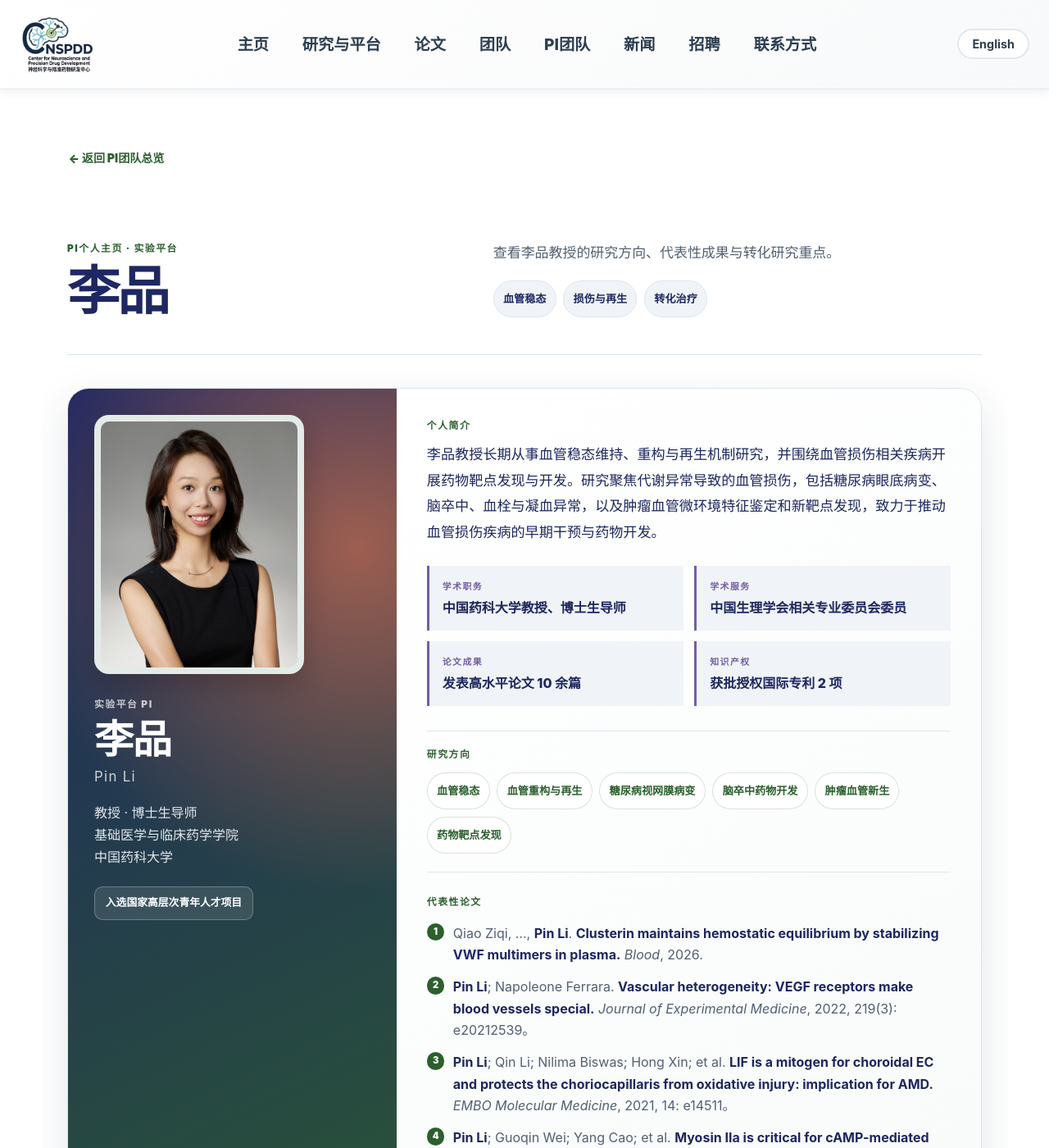
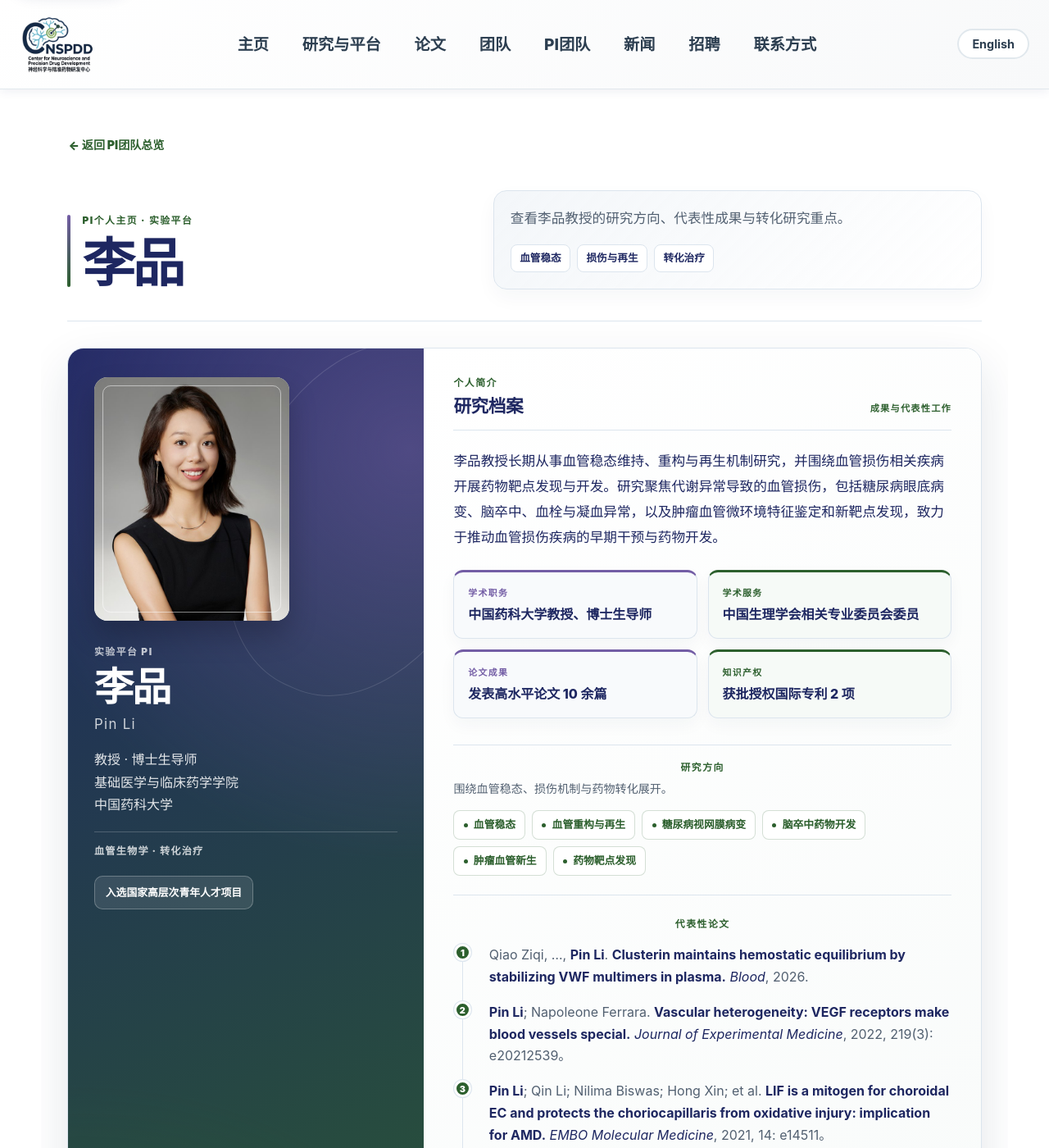
Before and after one commit to CNSPDD-CPU/CNSPDD-CPU, a Jekyll site: the page built from cn/pi/pin-li.md, in a window 1280 px wide and 1400 px high. Shown: the whole window at 82% size. Built offline with Jekyll 4.4.1, drawn with Linux system fonts in a browser that asks for light colours; part of the change alters nothing that is shown.

Commit message:
Polish PI detail page layout and hierarchy

```diff
--- a/cn/pi/pin-li.md
+++ b/cn/pi/pin-li.md
@@ -10,6 +10,7 @@ permalink: /cn/pi/pin-li/
     --pi-primary: #2C5F2D;
     --pi-accent: #735DA5;
     --pi-mist: #f0f4f8;
+    --pi-paper: #fbfcfd;
     --pi-line: #dce5ee;
     --pi-muted: #526071;
     max-width: 1180px;
@@ -19,6 +20,11 @@ permalink: /cn/pi/pin-li/
     overflow-x: clip;
 }
 
+.pi-page *,
+.pi-page *::before,
+.pi-page *::after {
+    box-sizing: border-box;
+}
 
 .pi-skip-link {
     position: fixed;
@@ -38,7 +44,8 @@ permalink: /cn/pi/pin-li/
     transition: transform .2s ease;
 }
 
-.pi-skip-link::after {
+.pi-skip-link::after,
+.pi-back-link::after {
     display: none;
 }
 
@@ -52,13 +59,54 @@ permalink: /cn/pi/pin-li/
     scroll-margin-top: 7rem;
 }
 
+.pi-back-link {
+    display: inline-flex;
+    align-items: center;
+    gap: .5rem;
+    margin-top: .9rem;
+    min-height: 44px;
+    padding: .55rem .1rem;
+    color: var(--pi-primary);
+    touch-action: manipulation;
+    transition: color .2s ease, transform .2s ease;
+    font-size: .88rem;
+    font-weight: 900;
+}
+
+.pi-back-link:hover {
+    color: var(--pi-ink);
+    transform: translateX(-3px);
+}
+
+.pi-page a:focus-visible {
+    outline: 3px solid var(--pi-accent);
+    outline-offset: 4px;
+    border-radius: 8px;
+}
+
 .pi-hero {
     display: grid;
     grid-template-columns: minmax(0, .9fr) minmax(320px, 1.1fr);
     gap: 2rem;
     align-items: end;
-    padding: 4.3rem 0 2.8rem;
+    padding: 2.05rem 0 2.35rem;
     border-bottom: 1px solid var(--pi-line);
+}
+
+.pi-hero-heading {
+    position: relative;
+    padding-left: 1.15rem;
+}
+
+.pi-hero-heading::before {
+    position: absolute;
+    top: .2rem;
+    bottom: .2rem;
+    left: 0;
+    width: 4px;
+    border-radius: 4px;
+    background: linear-gradient(180deg, var(--pi-accent), var(--pi-primary));
+    content: "";
 }
 
 .pi-eyebrow,
@@ -86,78 +134,112 @@ permalink: /cn/pi/pin-li/
     -webkit-text-fill-color: currentColor;
 }
 
+.pi-hero-summary {
+    max-width: 600px;
+    padding: 1.15rem 1.25rem 1.25rem;
+    border: 1px solid var(--pi-line);
+    border-radius: 16px;
+    background: linear-gradient(135deg, rgba(240,244,248,.78), rgba(255,255,255,.9));
+    box-shadow: 0 10px 24px rgba(24,48,71,.04);
+}
+
 .pi-hero-copy {
     margin: 0;
     color: var(--pi-muted);
-    font-size: 1.06rem;
+    font-size: 1.04rem;
     line-height: 1.8;
 }
 
 .pi-signal {
     display: flex;
     flex-wrap: wrap;
-    gap: .55rem;
-    margin-top: 1.15rem;
+    gap: .5rem;
+    margin-top: 1rem;
 }
 
-.pi-signal span,
-.pi-tag {
+.pi-signal span {
     display: inline-flex;
     align-items: center;
     min-height: 2rem;
-    padding: .35rem .7rem;
+    padding: .35rem .65rem;
     border: 1px solid var(--pi-line);
-    border-radius: 999px;
+    border-radius: 8px;
     color: var(--pi-ink);
-    background: var(--pi-mist);
-    font-size: .82rem;
+    background: #fff;
+    font-size: .79rem;
     font-weight: 800;
 }
 
 .pi-feature {
     display: grid;
-    grid-template-columns: minmax(230px, .72fr) minmax(0, 1.28fr);
-    margin-top: 2.5rem;
+    grid-template-columns: minmax(280px, .78fr) minmax(0, 1.22fr);
+    margin-top: 2rem;
     overflow: hidden;
     border: 1px solid var(--pi-line);
-    border-radius: 26px;
+    border-radius: 20px;
     background: #fff;
-    box-shadow: 0 18px 50px rgba(24, 48, 71, .12);
+    box-shadow: 0 22px 56px rgba(24,48,71,.12);
 }
 
 .pi-person {
     position: relative;
+    isolation: isolate;
     overflow: hidden;
-    padding: 2rem;
+    padding: 2.2rem 2rem 2.15rem;
     color: #fff;
     background:
-        radial-gradient(circle at 88% 14%, rgba(199, 109, 78, .75) 0, rgba(199, 109, 78, 0) 34%),
+        radial-gradient(circle at 96% 8%, rgba(115,93,165,.56) 0, rgba(115,93,165,0) 34%),
+        radial-gradient(circle at 4% 96%, rgba(44,95,45,.58) 0, rgba(44,95,45,0) 38%),
         linear-gradient(155deg, #1E2761 0%, #2C5F2D 100%);
+}
+
+.pi-person::before {
+    position: absolute;
+    top: -1rem;
+    right: -5rem;
+    z-index: -1;
+    width: 19rem;
+    height: 28rem;
+    border: 1px solid rgba(255,255,255,.16);
+    border-radius: 48%;
+    content: "";
+    opacity: .8;
+    transform: rotate(24deg);
 }
 
 .pi-person::after {
     position: absolute;
     right: -7rem;
-    bottom: 11rem;
+    bottom: 10rem;
     width: 22rem;
     height: 8rem;
-    border-top: 1px solid rgba(255,255,255,.35);
+    border-top: 1px solid rgba(255,255,255,.32);
     border-radius: 50%;
     content: "";
+    opacity: .75;
     transform: rotate(-17deg);
 }
 
 .pi-photo-frame {
     position: relative;
     z-index: 1;
-    width: min(100%, 240px);
+    width: min(100%, 238px);
     aspect-ratio: 4 / 5;
     margin-bottom: 1.7rem;
     overflow: hidden;
-    border: 8px solid rgba(255,255,255,.12);
-    border-radius: 18px;
+    border: 0;
+    border-radius: 16px;
     background: #dfe8e5;
-    box-shadow: 0 16px 30px rgba(0,0,0,.18);
+    box-shadow: 0 18px 34px rgba(0,0,0,.22);
+}
+
+.pi-photo-frame::after {
+    position: absolute;
+    inset: 10px;
+    border: 1px solid rgba(255,255,255,.5);
+    border-radius: 10px;
+    content: "";
+    pointer-events: none;
 }
 
 .pi-photo {
@@ -182,6 +264,7 @@ permalink: /cn/pi/pin-li/
     color: #fff;
     font-size: clamp(2rem, 4vw, 3rem);
     line-height: 1;
+    letter-spacing: -.04em;
     text-align: left;
 }
 
@@ -198,9 +281,21 @@ permalink: /cn/pi/pin-li/
     line-height: 1.7;
 }
 
+.pi-person-note {
+    margin: 1.2rem 0 0;
+    padding-top: .9rem;
+    border-top: 1px solid rgba(255,255,255,.2);
+    color: rgba(255,255,255,.78);
+    font-size: .76rem;
+    font-weight: 900;
+    letter-spacing: .1em;
+    line-height: 1.55;
+    text-transform: uppercase;
+}
+
 .pi-badge {
     display: inline-flex;
-    margin-top: 1.35rem;
+    margin-top: 1.25rem;
     padding: .65rem .8rem;
     border: 1px solid rgba(255,255,255,.25);
     border-radius: 10px;
@@ -212,42 +307,84 @@ permalink: /cn/pi/pin-li/
 }
 
 .pi-detail {
-    padding: 2.2rem 2.3rem 2.5rem;
+    min-width: 0;
+    padding: 2rem 2.25rem 2.55rem;
     background: linear-gradient(145deg, #fff 0%, #f7faf9 100%);
 }
 
-.pi-detail h3,
-.pi-detail h4 {
+.pi-detail-head {
+    display: flex;
+    align-items: flex-end;
+    justify-content: space-between;
+    gap: 1rem;
+    padding-bottom: 1rem;
+    border-bottom: 1px solid var(--pi-line);
+}
+
+.pi-detail-head .pi-section-label {
+    margin-bottom: .35rem;
+}
+
+.pi-detail-title {
     margin: 0;
     color: var(--pi-ink);
+    font-size: 1.35rem;
+    line-height: 1.2;
+    letter-spacing: -.02em;
     text-align: left;
 }
 
+.pi-detail-aside {
+    flex: 0 0 auto;
+    margin: 0;
+    color: var(--pi-primary);
+    font-size: .7rem;
+    font-weight: 900;
+    letter-spacing: .11em;
+    text-align: right;
+    text-transform: uppercase;
+    white-space: nowrap;
+}
+
 .pi-lede {
-    max-width: 720px;
-    margin: 0;
+    max-width: 700px;
+    margin: 1.35rem 0 0;
     color: var(--pi-ink);
-    font-size: 1.07rem;
-    line-height: 1.85;
+    font-size: 1.04rem;
+    line-height: 1.86;
 }
 
 .pi-evidence {
     display: grid;
     grid-template-columns: repeat(2, minmax(0, 1fr));
-    gap: .85rem;
-    margin: 1.6rem 0 1.85rem;
+    gap: .8rem;
+    margin: 1.5rem 0 2rem;
 }
 
 .pi-evidence-item {
-    padding: 1rem;
-    border-left: 3px solid var(--pi-accent);
-    background: var(--pi-mist);
+    position: relative;
+    min-width: 0;
+    padding: 1rem 1.05rem 1.05rem;
+    border: 1px solid var(--pi-line);
+    border-top: 3px solid var(--pi-accent);
+    border-radius: 12px;
+    background: #f8fafc;
+    box-shadow: 0 8px 20px rgba(24,48,71,.04);
+}
+
+.pi-evidence-item:nth-child(even) {
+    border-top-color: var(--pi-primary);
+    background: #f6faf7;
 }
 
 .pi-evidence-label {
-    margin-bottom: .25rem;
+    margin-bottom: .3rem;
     color: var(--pi-accent);
     font-size: .68rem;
+}
+
+.pi-evidence-item:nth-child(even) .pi-evidence-label {
+    color: var(--pi-primary);
 }
 
 .pi-evidence-value {
@@ -255,38 +392,66 @@ permalink: /cn/pi/pin-li/
     color: var(--pi-ink);
     font-weight: 800;
     line-height: 1.5;
+    overflow-wrap: anywhere;
 }
 
 .pi-focus {
-    padding: 1.15rem 0 1.35rem;
+    margin-top: 0;
+    padding: 1.25rem 0 1.45rem;
     border-top: 1px solid var(--pi-line);
     border-bottom: 1px solid var(--pi-line);
 }
 
 .pi-focus .pi-section-label {
-    margin-bottom: .75rem;
+    margin-bottom: .45rem;
+}
+
+.pi-section-note {
+    max-width: 620px;
+    margin: 0 0 .9rem;
+    color: var(--pi-muted);
+    font-size: .88rem;
+    line-height: 1.6;
 }
 
 .pi-tags {
     display: flex;
     flex-wrap: wrap;
-    gap: .55rem;
+    gap: .5rem;
 }
 
 .pi-tag {
-    border-color: rgba(44,95,45,.18);
+    display: inline-flex;
+    align-items: center;
+    gap: .45rem;
+    min-height: 2.25rem;
+    padding: .45rem .7rem;
+    border: 1px solid rgba(44,95,45,.2);
+    border-radius: 8px;
     color: var(--pi-primary);
     background: #fff;
+    font-size: .8rem;
+    font-weight: 800;
+    line-height: 1.3;
+}
+
+.pi-tag::before {
+    width: 5px;
+    height: 5px;
+    flex: 0 0 auto;
+    border-radius: 50%;
+    background: var(--pi-primary);
+    content: "";
 }
 
 .pi-publications {
-    padding-top: 1.65rem;
+    padding-top: 1.75rem;
 }
 
 .pi-list {
     display: grid;
-    gap: .8rem;
-    margin: .9rem 0 0;
+    gap: 0;
+    margin: .95rem 0 0 .65rem;
     padding: 0;
     list-style: none;
     counter-reset: pi-reference;
@@ -294,25 +459,33 @@ permalink: /cn/pi/pin-li/
 
 .pi-list li {
     position: relative;
-    padding-left: 2rem;
+    min-width: 0;
+    padding: 0 0 1rem 2rem;
+    border-left: 1px solid var(--pi-line);
     color: var(--pi-muted);
-    line-height: 1.65;
+    line-height: 1.68;
+}
+
+.pi-list li:last-child {
+    padding-bottom: 0;
 }
 
 .pi-list li::before {
     position: absolute;
-    top: .05rem;
-    left: 0;
-    width: 1.35rem;
-    height: 1.35rem;
+    top: 0;
+    left: -.68rem;
+    width: 1.3rem;
+    height: 1.3rem;
+    border: 3px solid #fff;
     border-radius: 50%;
     color: #fff;
     background: var(--pi-primary);
+    box-shadow: 0 0 0 1px var(--pi-line);
     content: counter(pi-reference);
     counter-increment: pi-reference;
-    font-size: .7rem;
+    font-size: .68rem;
     font-weight: 900;
-    line-height: 1.35rem;
+    line-height: 1.05rem;
     text-align: center;
 }
 
@@ -320,9 +493,13 @@ permalink: /cn/pi/pin-li/
     color: var(--pi-ink);
 }
 
+.pi-list em {
+    color: var(--pi-ink);
+}
+
 .pi-patents {
-    margin-top: 1.65rem;
-    padding-top: 1.35rem;
+    margin-top: 1.8rem;
+    padding-top: 1.45rem;
     border-top: 1px solid var(--pi-line);
 }
 
@@ -330,26 +507,29 @@ permalink: /cn/pi/pin-li/
     background: var(--pi-accent);
 }
 
-@media (max-width: 820px) {
+@media (max-width: 900px) {
     .pi-page {
-        padding: 0 1rem 3.5rem;
+        padding: 0 1.25rem 4rem;
     }
 
     .pi-hero {
         grid-template-columns: 1fr;
-        gap: 1rem;
-        padding-top: 3rem;
+        gap: 1.25rem;
+        padding-top: 1.9rem;
+    }
+
+    .pi-hero-summary {
+        max-width: none;
     }
 
     .pi-feature {
         grid-template-columns: 1fr;
-        border-radius: 20px;
     }
 
     .pi-person {
         display: grid;
         grid-template-columns: 180px minmax(0, 1fr);
-        gap: 1.4rem;
+        gap: 1.5rem;
         align-items: end;
     }
 
@@ -358,87 +538,107 @@ permalink: /cn/pi/pin-li/
         margin: 0;
     }
 
-    .pi-badge {
+    .pi-person-note {
         margin-top: 1rem;
     }
 }
 
-@media (max-width: 560px) {
+@media (max-width: 620px) {
+    .pi-page {
+        padding: 0 1rem 3.5rem;
+    }
+
+    .pi-hero {
+        padding-bottom: 1.9rem;
+    }
+
     .pi-hero h1 {
-        font-size: 2.45rem;
+        font-size: 2.55rem;
+    }
+
+    .pi-hero-summary {
+        padding: 1rem;
+    }
+
+    .pi-feature {
+        margin-top: 1.5rem;
+        border-radius: 18px;
     }
 
     .pi-person {
         display: block;
+        padding: 1.55rem 1.25rem 1.7rem;
     }
 
     .pi-photo-frame {
-        width: min(68vw, 240px);
-        margin-bottom: 1.4rem;
+        width: min(68vw, 230px);
+        margin-bottom: 1.35rem;
     }
 
     .pi-detail {
-        padding: 1.5rem 1.15rem 1.8rem;
+        padding: 1.5rem 1.15rem 1.9rem;
+    }
+
+    .pi-detail-head {
+        display: block;
+    }
+
+    .pi-detail-aside {
+        display: block;
+        margin-top: .55rem;
+        text-align: left;
+        white-space: normal;
     }
 
     .pi-evidence {
         grid-template-columns: 1fr;
+        margin-bottom: 1.7rem;
+    }
+
+    .pi-list {
+        margin-left: .6rem;
     }
 
     .pi-list li {
-        padding-left: 1.8rem;
+        padding-left: 1.75rem;
+    }
+}
+
+@media (max-width: 380px) {
+    .pi-hero h1 {
+        font-size: 2.25rem;
+    }
+
+    .pi-person h2 {
+        font-size: 2.2rem;
+    }
+
+    .pi-list li {
+        padding-left: 1.55rem;
     }
 }
 
 @media (prefers-reduced-motion: reduce) {
-    .pi-feature,
-    .pi-photo,
-    .pi-back-link,
-    .pi-skip-link {
-        transition: none;
+    .pi-page *,
+    .pi-page *::before,
+    .pi-page *::after {
+        animation-duration: .01ms !important;
+        animation-iteration-count: 1 !important;
+        scroll-behavior: auto !important;
+        transition-duration: .01ms !important;
     }
 }
-
-.pi-back-link {
-    display: inline-flex;
-    align-items: center;
-    gap: .5rem;
-    margin-top: 1.35rem;
-    min-height: 44px;
-    padding: .55rem .1rem;
-    color: #2C5F2D;
-    touch-action: manipulation;
-    transition: color .2s ease, transform .2s ease;
-    font-size: .88rem;
-    font-weight: 900;
-}
-
-.pi-back-link::after {
-    display: none;
-}
-
-.pi-back-link:hover {
-    color: #1E2761;
-    transform: translateX(-3px);
-}
-
-.pi-back-link:focus-visible {
-    outline: 3px solid var(--pi-accent);
-    outline-offset: 4px;
-    border-radius: 8px;
-}
-
 </style>
 
 <div class="pi-page">
     <a class="pi-skip-link" href="#pi-page-title">跳转到个人资料</a>
     <a class="pi-back-link" href="{{ '/cn/pi/' | relative_url }}">← 返回 PI团队总览</a>
     <section class="pi-hero" aria-labelledby="pi-page-title">
-        <div>
+        <div class="pi-hero-heading">
             <p class="pi-eyebrow">PI个人主页 · 实验平台</p>
             <h1 id="pi-page-title" tabindex="-1">李品</h1>
         </div>
-        <div>
+        <div class="pi-hero-summary">
             <p class="pi-hero-copy">查看李品教授的研究方向、代表性成果与转化研究重点。</p>
             <div class="pi-signal" aria-label="研究主题">
                 <span>血管稳态</span>
@@ -458,12 +658,19 @@ permalink: /cn/pi/pin-li/
                 <h2 id="pin-li-name">李品</h2>
                 <p class="pi-person-cn">Pin Li</p>
                 <p class="pi-affiliation">教授 · 博士生导师<br>基础医学与临床药学学院<br>中国药科大学</p>
+                <p class="pi-person-note">血管生物学 · 转化治疗</p>
                 <div class="pi-badge">入选国家高层次青年人才项目</div>
             </div>
         </div>
 
         <div class="pi-detail">
-            <p class="pi-section-label">个人简介</p>
+            <div class="pi-detail-head">
+                <div>
+                    <p class="pi-section-label">个人简介</p>
+                    <h3 class="pi-detail-title">研究档案</h3>
+                </div>
+                <p class="pi-detail-aside">成果与代表性工作</p>
+            </div>
             <p class="pi-lede">李品教授长期从事血管稳态维持、重构与再生机制研究，并围绕血管损伤相关疾病开展药物靶点发现与开发。研究聚焦代谢异常导致的血管损伤，包括糖尿病眼底病变、脑卒中、血栓与凝血异常，以及肿瘤血管微环境特征鉴定和新靶点发现，致力于推动血管损伤疾病的早期干预与药物开发。</p>
 
             <section class="pi-evidence" aria-label="个人信息亮点">
@@ -486,7 +693,8 @@ permalink: /cn/pi/pin-li/
             </section>
 
             <section class="pi-focus" aria-labelledby="pin-li-focus">
-                <p class="pi-section-label" id="pin-li-focus">研究方向</p>
+                <h3 class="pi-section-label" id="pin-li-focus">研究方向</h3>
+                <p class="pi-section-note">围绕血管稳态、损伤机制与药物转化展开。</p>
                 <div class="pi-tags">
                     <span class="pi-tag">血管稳态</span>
                     <span class="pi-tag">血管重构与再生</span>
@@ -498,7 +706,7 @@ permalink: /cn/pi/pin-li/
             </section>
 
             <section class="pi-publications" aria-labelledby="pin-li-publications">
-                <p class="pi-section-label" id="pin-li-publications">代表性论文</p>
+                <h3 class="pi-section-label" id="pin-li-publications">代表性论文</h3>
                 <ul class="pi-list">
                     <li>Qiao Ziqi, …, <strong>Pin Li</strong>. <strong>Clusterin maintains hemostatic equilibrium by stabilizing VWF multimers in plasma.</strong> <em>Blood</em>, 2026.</li>
                     <li><strong>Pin Li</strong>; Napoleone Ferrara. <strong>Vascular heterogeneity: VEGF receptors make blood vessels special.</strong> <em>Journal of Experimental Medicine</em>, 2022, 219(3): e20212539。</li>
@@ -510,7 +718,7 @@ permalink: /cn/pi/pin-li/
             </section>
 
             <section class="pi-patents" aria-labelledby="pin-li-patents">
-                <p class="pi-section-label" id="pin-li-patents">专利</p>
+                <h3 class="pi-section-label" id="pin-li-patents">专利</h3>
                 <ul class="pi-list">
                     <li>Napoleone Ferrara; <strong>Pin Li</strong>。<strong>Glycosylation inhibitors as therapeutics for stroke.</strong> PCT/US2023/18909，2023 年 4 月 18 日。</li>
                     <li>Napoleone Ferrara; Qin Li; <strong>Pin Li</strong>。<strong>Compositions and methods for promoting angiogenesis in the eye.</strong> WO 2020/142349 A1，2020 年 7 月 9 日。</li>
```
